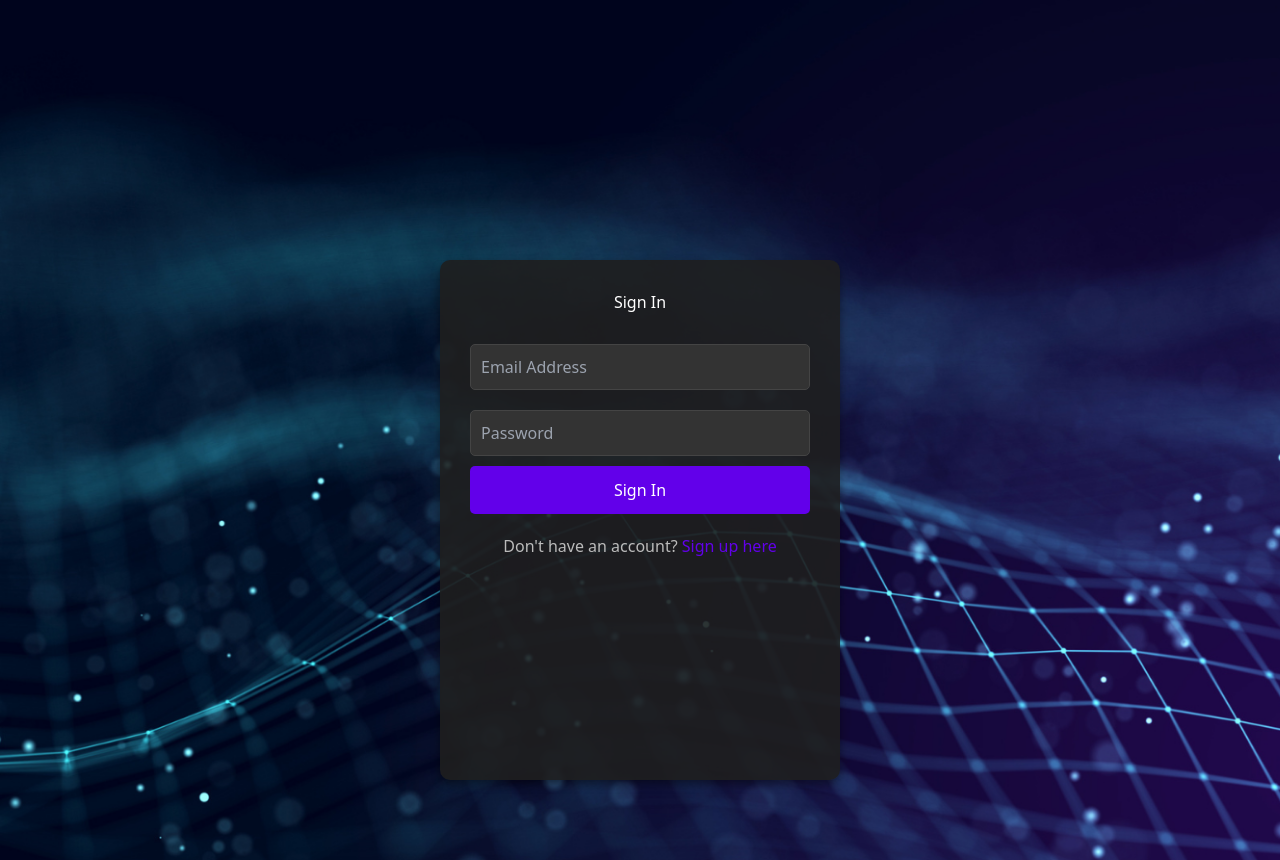
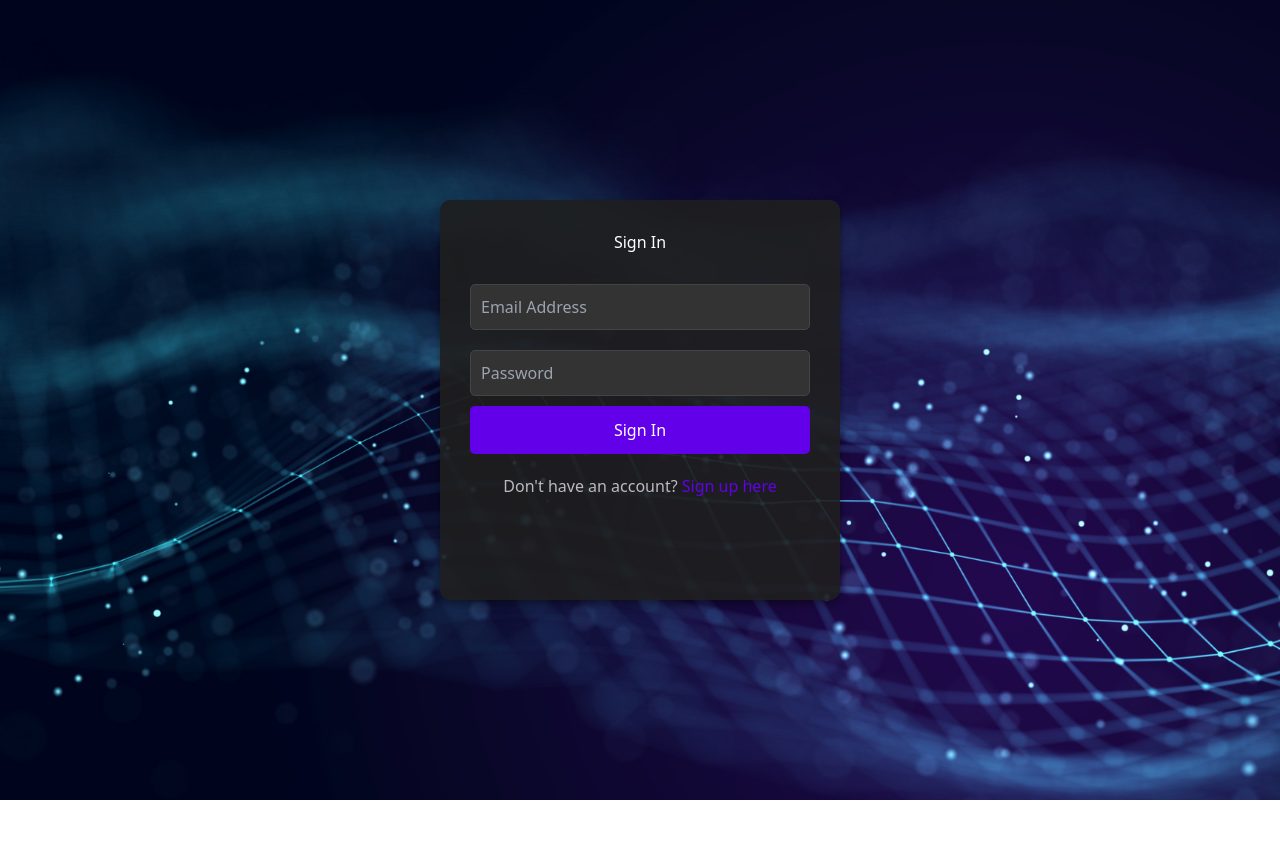
Before and after one commit to soodaryan/TruthLens, a React (Create React App) app in the folder frontend/: page /signin in a window 1280 px wide. Shown: the top 860 px of the page. After the commit the page ends 800 px from the top, so only its background shows below. Built offline with nearby package versions, Linux system fonts and the light colour scheme.

Commit message:
Minor bugs

```diff
--- a/frontend/src/components/Signin.css
+++ b/frontend/src/components/Signin.css
@@ -5,7 +5,7 @@
     flex-direction: column;
     justify-content: center;
     align-items: center;
-    height: 130vh;
+    height: 100vh;
     width: 100%;
     text-align: center;
     color: #fff;
--- a/frontend/src/components/input.jsx
+++ b/frontend/src/components/input.jsx
@@ -92,7 +92,7 @@ const InputForm = () => {
       <Sidebar />
       <div className="bg-gray-100 text-gray-900 flex justify-center">
         <div className="ml-80 mr-20 mt-10 bg-white border border-gray-300 rounded-lg p-6 w-full shadow-lg">
-          <h2 className="text-lg font-semibold mb-6">Input Details</h2>
+          <h2 className="text-black font-semibold mb-6">Input Details</h2>
           <form onSubmit={handleSubmit} className="space-y-6">
             {/* Text Input */}
             <div>
```
